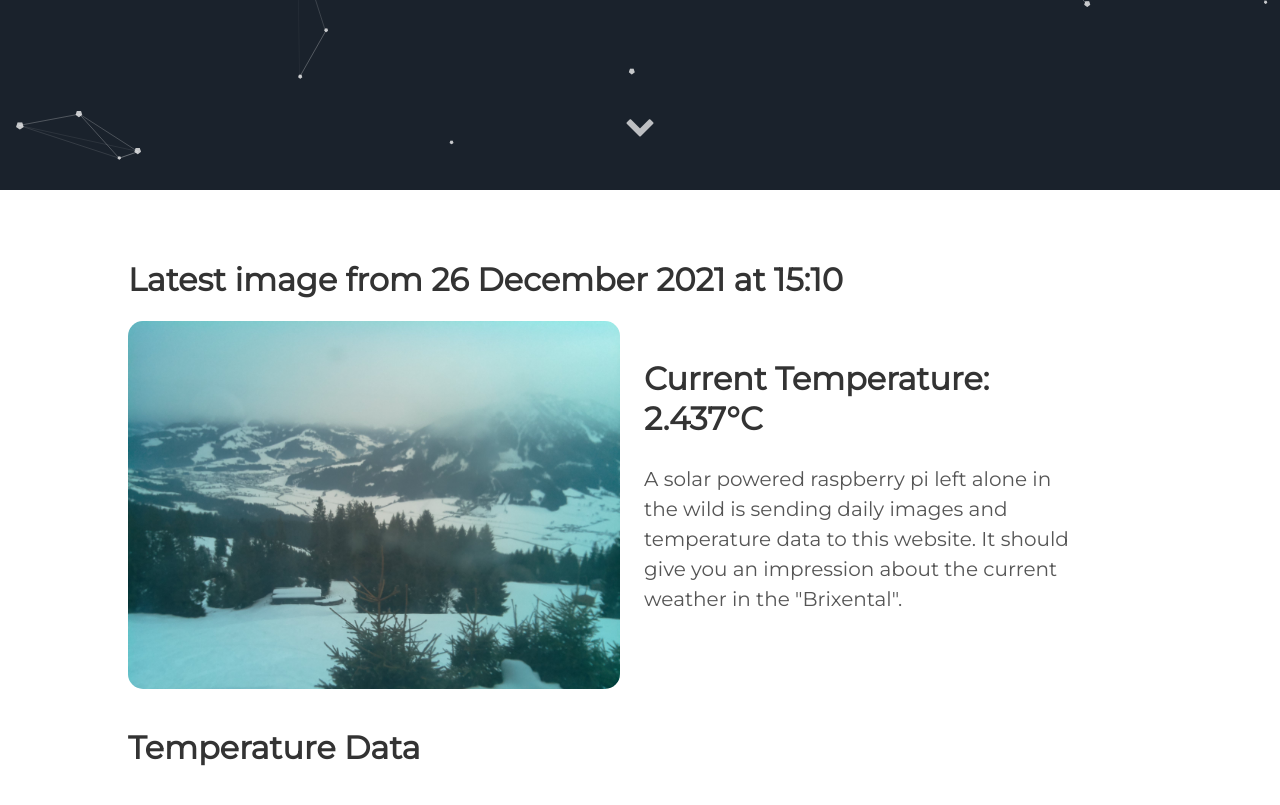
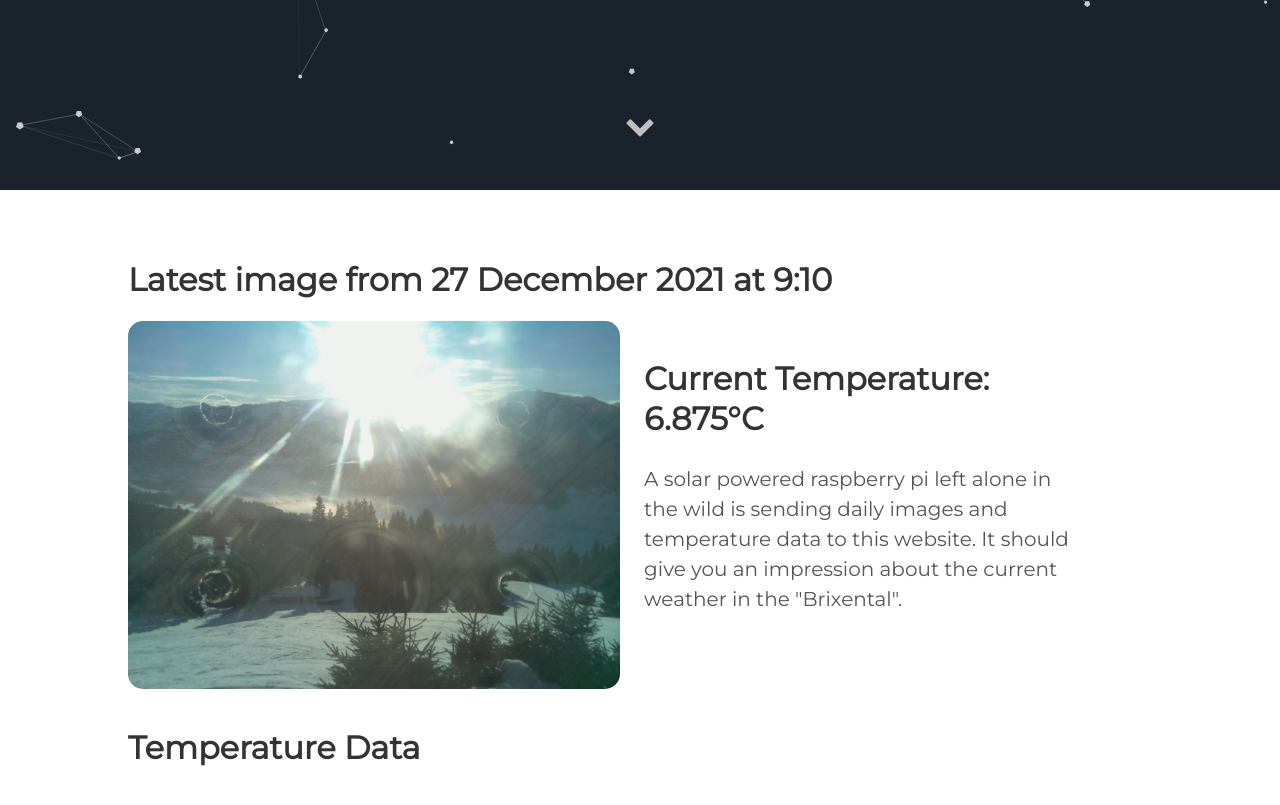
Before and after one commit to vektorious/vektorious.github.io, a Jekyll site: the page built from resources/huette.md, in a window 1280 px wide and 900 px high, scrolled down 710 px. Shown: the top 805 px of the window. Built offline with Jekyll 4.4.1, drawn with Linux system fonts in a browser that asks for light colours.

Commit message:
I'm a bot beep boop

```diff
--- a/resources/huette.md
+++ b/resources/huette.md
@@ -6,13 +6,13 @@ image: '/assets/img/'
 description: 'Live image from the Austrian alps'
 twitter_text: ' '
 ---
-## Latest image from 26 December 2021 at 15:10
+## Latest image from 27 December 2021 at  9:10
 <div class="huette">
   <div class="huette-image">
     <img src="{{ "/assets/img/huette.jpg" | prepend: site.baseurl }}">
   </div>
   <div class="huette-text">
-        <h2>Current Temperature: 2.437°C</h2>
+        <h2>Current Temperature: 6.875°C</h2>
         <p>A solar powered raspberry pi left alone in the wild is sending daily images and temperature data to this website. It should give you an impression about the current weather in the "Brixental".</p>
 
   </div>
```
Also changed, not shown: rpi-script/2021-12-27_090925.txt (renamed from rpi-script/2021-12-26_150925.txt, +5 -5 lines), rpi-script/huette.md (+2 -2 lines), assets/img/huette.jpg, assets/img/temp_plot.png, rpi-script/temp_plot.png, 1 other file.
